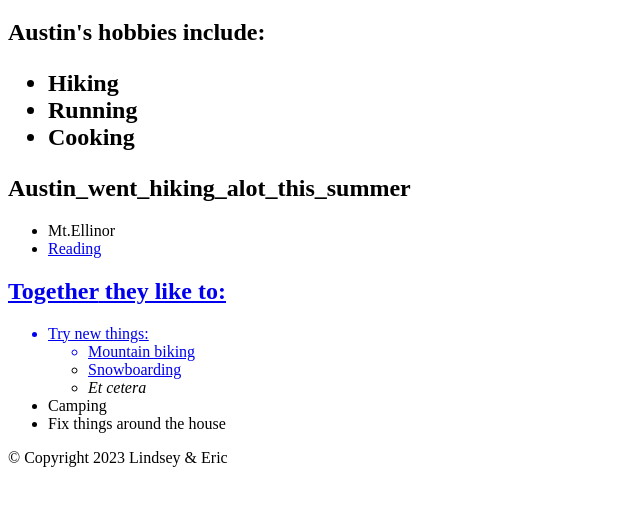
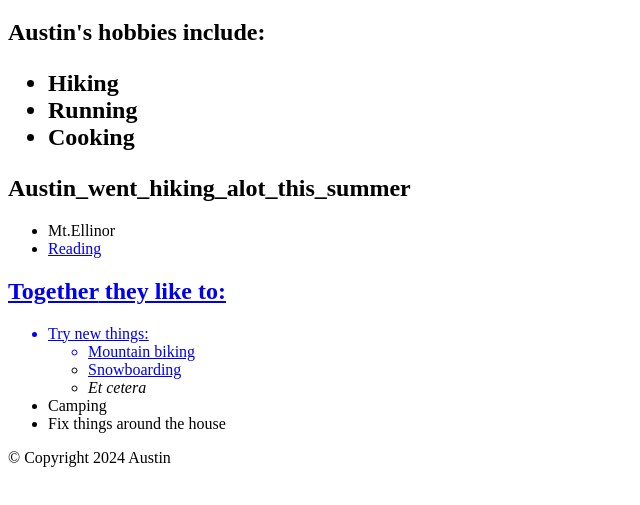
Before and after one commit to austinanderson117/cis-155-repository, a plain HTML site: page index.html in a window 1280 px wide. Shown: the part 61-566 px from the top of the page, without its empty margins (0-640 px from the left). Drawn offline with Linux system fonts and the light colour scheme.

Commit message:
Update index.html

```diff
--- a/index.html
+++ b/index.html
@@ -36,7 +36,7 @@
       <li>Fix things around the house</li>
       </ul>
   </main>
-  <footer>&copy; Copyright 2023 Lindsey & Eric</footer>
+  <footer>&copy; Copyright 2024 Austin</footer>
 </body>
 
 </html>
```
